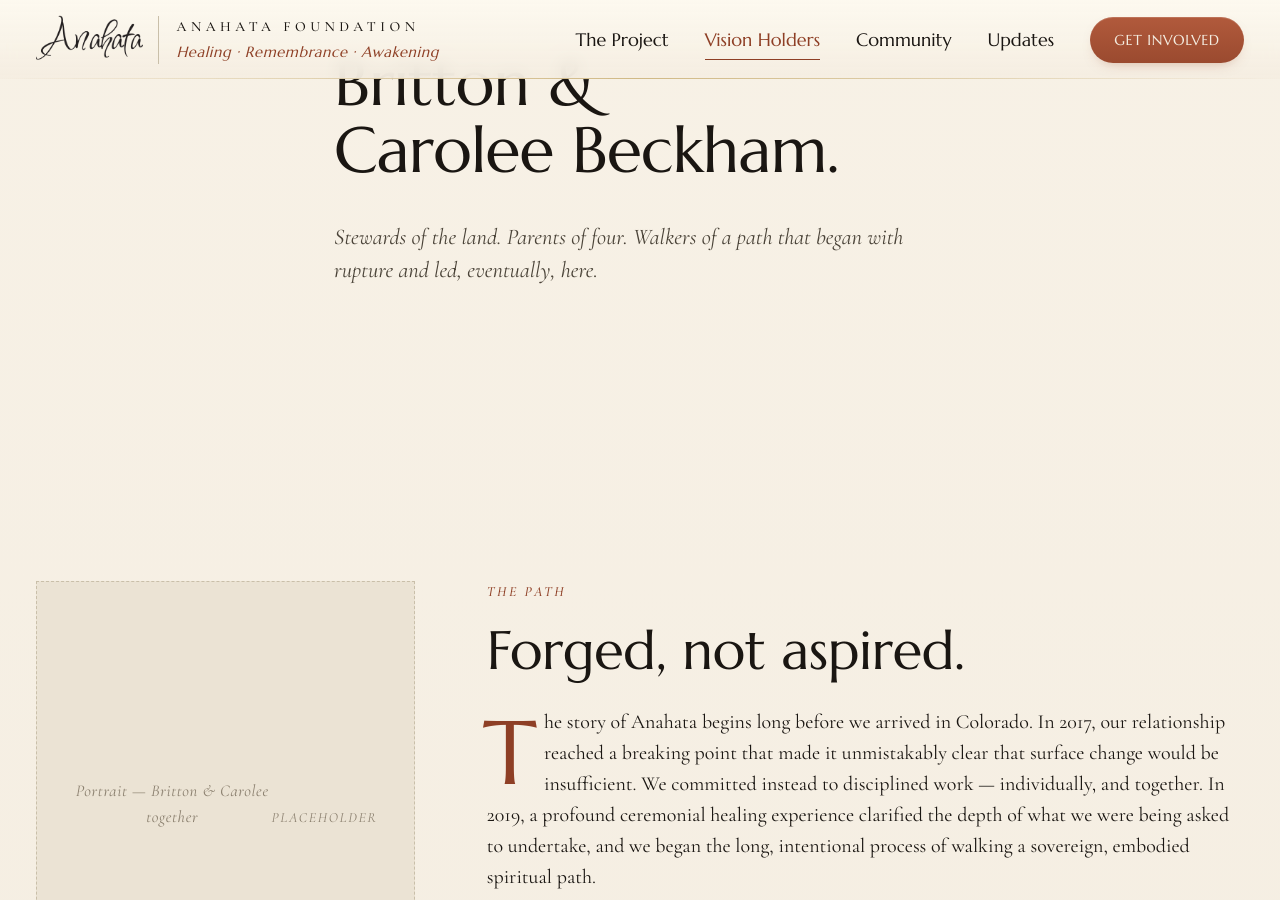
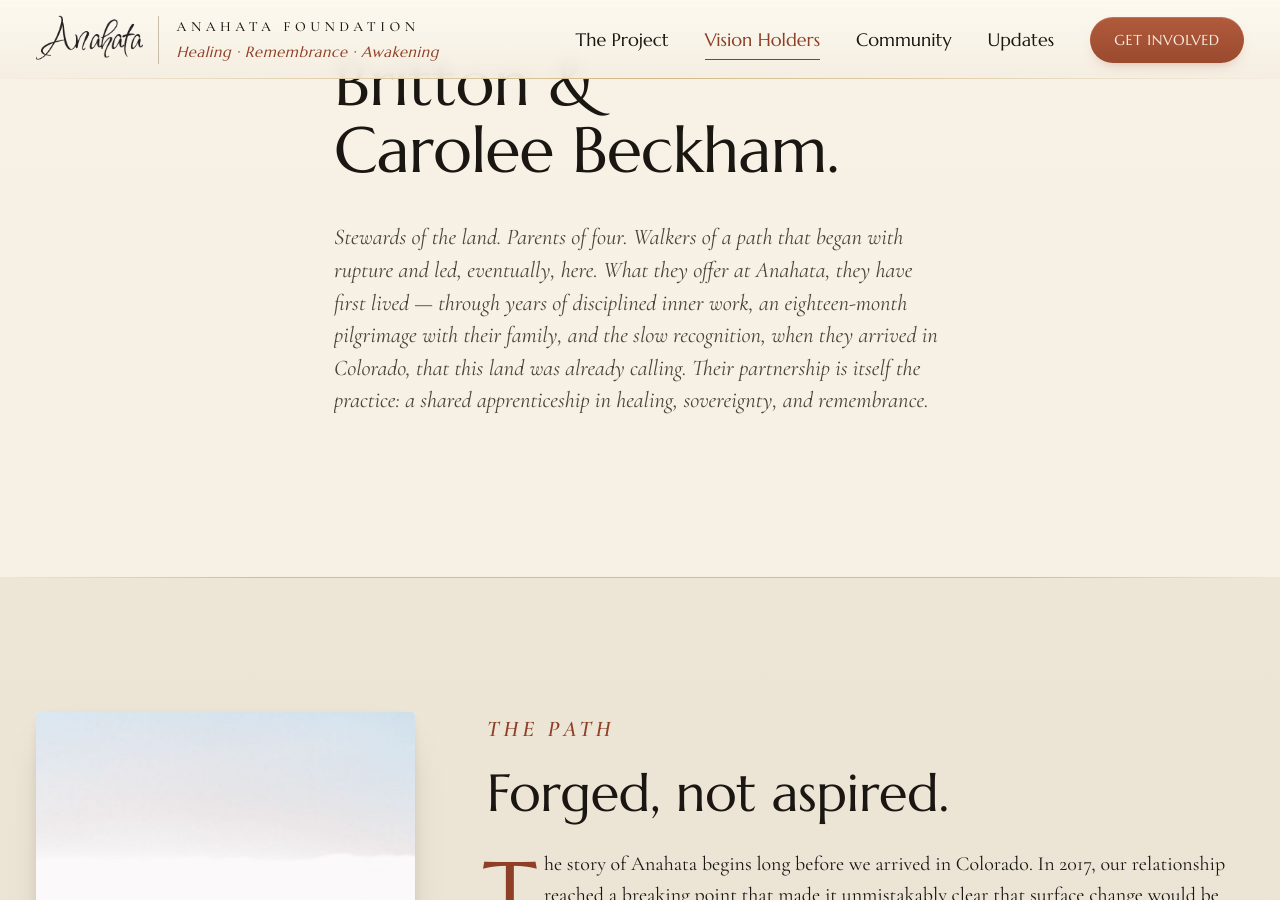
Before and after one commit to brittonbeckham/anahata-foundation-site, a Jekyll site: the page built from vision-holders.html, in a window 1280 px wide and 900 px high, scrolled down 340 px. Built offline with Jekyll 4.4.1, drawn with Linux system fonts in a browser that asks for light colours; some of the changed text lies outside the part shown.

Commit message:
Home welcome restructure, Vision Holders polish, mobile fixes
Home
- Welcome section now uses the page-opener-reveal pattern with a left-margin
  Anahata definition card; center column stays centered regardless of the side card
- Hero on mobile fills the available viewport (calc(100dvh - top-bar-height))
  via JS-measured nav + email-banner heights
- Hero meta items stack vertically; middot separators removed
- New h1: "The land called. We are answering."

Vision Holders
- Real photography in place: cliffs-of-moher (with slow pan/zoom animation),
  Britton portrait, Carolee portrait, plus full-bleed parallax images of each
  founder at the Cliffs of Moher
- Sections re-styled with eyebrow + h2 (storytelling tone over diagrammatic
  page-markers), color rhythm fixed, Family pull-quote moved between Their Path
  and Britton, opening lede extended with manifesto context
- Inline styles extracted into reusable classes (.placeholder-label, .coda-line,
  section-pine .pull-quote rule)
- New .photo-frame wrapper for portrait photos: stretches to match prose-column
  height with min-height fallback, object-fit: cover; .is-panning modifier
  layers in the slow horizontal pan with gentle zoom

Project page
- Ritual pillar candle icon redrawn (proper teardrop flame, real wick,
  tall candle body)
- First wide bleed image swapped to anahata-upper-meadow.jpg

Other
- .two-col-narrow.flip modifier so narrow image column can sit on either side
- .gitignore now ignores all root-level PNGs (Playwright QA artifacts)

Co-Authored-By: Claude Opus 4.7 (1M context) <noreply@anthropic.com>

```diff
--- a/assets/css/styles.css
+++ b/assets/css/styles.css
@@ -145,12 +145,12 @@ a:hover { color: var(--sandstone-deep); border-bottom-color: var(--sandstone); }
 
 .eyebrow {
   font-family: var(--font-serif);
-  font-size: 0.78rem;
-  font-style: italic;
+  font-size: 1.25rem;
+  font-style: italic;
+  font-weight: bold;
   letter-spacing: 0.18em;
   text-transform: uppercase;
   color: var(--sandstone-deep);
-  font-weight: 500;
   font-feature-settings: "lnum";
   margin-bottom: var(--s-2);
 }
@@ -314,12 +314,12 @@ h1, .h1 {
 }
 
 h2, .h2 {
-  font-size: 3rem;
+  font-size: 2.9rem;
   font-weight: 400;
   line-height: 1.1;
 }
 @media (max-width: 600px) {
-  h2, .h2 { font-size: 2.5rem; }
+  h2, .h2 { font-size: 2.4rem; }
 }
 
 h3, .h3 {
@@ -486,6 +486,8 @@ section {
 .section-sandstone-deep a { border-bottom-color: rgba(244,237,225,0.3); }
 .section-pine a:hover,
 .section-sandstone-deep a:hover { color: var(--gold); border-bottom-color: var(--gold); }
+.section-pine .pull-quote,
+.section-sandstone-deep .pull-quote { color: var(--paper); }
 
 /* Page-marker, pillar, and paragraph automatic restyling on dark backgrounds */
 .section-pine .page-marker,
@@ -829,8 +831,9 @@ section .shell-narrow img.site-plan-img {
   gap: var(--s-6);
   align-items: start;
 }
+.two-col-narrow.flip { grid-template-columns: 2fr 1fr; }
 @media (max-width: 800px) {
-  .two-col, .two-col-narrow { grid-template-columns: 1fr; gap: var(--s-4); }
+  .two-col, .two-col-narrow, .two-col-narrow.flip { grid-template-columns: 1fr; gap: var(--s-4); }
 }
 
 /* ===========================================================
@@ -1143,10 +1146,11 @@ section .shell-narrow img.site-plan-img {
   background-attachment: fixed;
 }
 @media (max-width: 800px) {
-  .hero { min-height: 560px; max-height: 720px; }
-}
-@media (max-width: 480px) {
-  .hero { min-height: 520px; max-height: 640px; }
+  .hero {
+    height: calc(100dvh - var(--top-bar-height, 180px));
+    min-height: calc(100dvh - var(--top-bar-height, 180px));
+    max-height: none;
+  }
 }
 .hero-img {
   position: absolute;
@@ -1204,8 +1208,8 @@ section .shell-narrow img.site-plan-img {
 .hero-meta {
   margin-top: var(--s-4);
   display: flex;
-  gap: var(--s-4);
-  flex-wrap: wrap;
+  flex-direction: column;
+  gap: 0.35rem;
   font-size: 0.78rem;
   letter-spacing: 0.18em;
   text-transform: uppercase;
@@ -1255,7 +1259,7 @@ section .shell-narrow img.site-plan-img {
   position: relative;
   background: var(--gradient-card-elevated);
   border-radius: 6px;
-  padding: var(--s-4) var(--s-4) var(--s-4) calc(var(--s-4) + 0.5rem);
+  padding: var(--s-2) var(--s-2) var(--s-2) calc(var(--s-2) + 0.5rem);
   box-shadow:
     0 1px 0 rgba(255,255,255,0.7) inset,
     0 14px 30px -22px rgba(26,22,18,0.18),
@@ -1742,12 +1746,10 @@ section .shell-narrow img.site-plan-img {
   line-height: 1.2;
   text-wrap: balance;
   color: var(--ink);
-  margin: var(--s-6) 0;
+  margin: 0 auto;
   padding: 0 var(--s-2);
   text-align: center;
   max-width: 24em;
-  margin-left: auto;
-  margin-right: auto;
 }
 
 /* =========================================================
@@ -2049,6 +2051,7 @@ footer.site-foot .foot-legal {
   background: var(--paper-2);
   border: 1px dashed var(--rule);
   display: flex;
+  flex-direction: column;
   align-items: center;
   justify-content: center;
   text-align: center;
@@ -2062,6 +2065,60 @@ footer.site-foot .foot-legal {
 .placeholder.square { aspect-ratio: 1/1; }
 .placeholder.wide { aspect-ratio: 16/9; }
 
+/* Photo wrapper — stretches to text height in two-col-narrow contexts */
+.photo-frame {
+  overflow: hidden;
+  border-radius: 4px;
+  box-shadow:
+    0 1px 0 rgba(255,255,255,0.5) inset,
+    0 18px 40px -22px rgba(26,22,18,0.35),
+    0 4px 12px -6px rgba(26,22,18,0.18);
+}
+.photo-frame img {
+  width: 100%;
+  height: auto;
+  display: block;
+}
+@media (min-width: 801px) {
+  .two-col-narrow .photo-frame {
+    align-self: stretch;
+    height: 100%;
+    min-height: 480px;
+  }
+  .two-col-narrow .photo-frame img {
+    height: 100%;
+    object-fit: cover;
+    object-position: center;
+  }
+}
+
+/* Modifier: slow horizontal pan with gentle zoom */
+.photo-frame.is-panning img {
+  animation: photoPan 28s ease-in-out infinite alternate;
+  will-change: transform;
+}
+@keyframes photoPan {
+  from { transform: scale(1.1) translateX(-1.5%); }
+  to   { transform: scale(1.1) translateX(1.5%); }
+}
+@media (prefers-reduced-motion: reduce) {
+  .photo-frame.is-panning img { animation: none; transform: scale(1.05); }
+}
+
+.placeholder-label {
+  display: block;
+  margin-top: var(--s-3);
+  font-size: 0.78rem;
+  letter-spacing: 0.12em;
+  text-transform: uppercase;
+}
+
+.coda-line {
+  font-style: italic;
+  color: var(--ink-soft);
+  margin-top: var(--s-4);
+}
+
 /* =========================================================
    Anchor scroll offset for sticky nav
    ========================================================= */
@@ -2074,23 +2131,32 @@ section[id] { scroll-margin-top: 70px; }
 }
 
 /* =========================================================
-   Welcome layout — body sits in a project-page-style narrow
-   column on the right; supplemental text floats in the
-   space to its left. No rules or headers on the left.
+   Welcome layout — center column matches the project-page
+   opener (shell-narrow page-opener-reveal) and stays centered
+   on the page; the Anahata definition floats in the left
+   margin without shifting the main column.
    ========================================================= */
 .welcome-grid {
   display: grid;
-  grid-template-columns: minmax(0, 1fr) minmax(0, var(--measure));
-  column-gap: var(--s-6);
+  grid-template-columns: minmax(0, 1fr) minmax(0, var(--measure)) minmax(0, 1fr);
+  column-gap: var(--s-4);
   align-items: start;
   max-width: var(--max);
   margin: 0 auto;
-}
+  padding: 0 var(--gut);
+}
+.welcome-opener .page-marker { margin-top: 0; }
+
 .welcome-side {
   position: sticky;
   top: 110px;
-  padding: 0.4rem var(--s-3) 0 0;
-  text-align: right;
+  padding: var(--s-4) var(--s-4);
+  background: var(--paper-2);
+  border: 1px solid var(--rule-soft);
+  border-left: 3px solid var(--sandstone);
+  border-radius: 2px;
+  text-align: left;
+  box-shadow: 0 1px 0 rgba(255,255,255,0.6) inset, 0 8px 20px -14px rgba(26,22,18,0.18);
 }
 .welcome-side-pron {
   font-family: var(--font-serif);
@@ -2104,30 +2170,21 @@ section[id] { scroll-margin-top: 70px; }
   font-size: 0.95rem;
   line-height: 1.6;
   color: var(--ink-soft);
-  margin: 0 0 var(--s-3) 0;
+  margin: 0;
   text-wrap: pretty;
   font-style: normal;
 }
 .welcome-side-def em { font-style: italic; }
-.welcome-side-coda {
-  font-family: var(--font-display);
-  font-style: italic;
-  font-size: 1rem;
-  line-height: 1.5;
-  color: var(--gold-deep);
-  margin: 0;
-}
-.welcome-main { min-width: 0; }
-.welcome-main .page-marker { margin-top: 0; }
 
 @media (max-width: 900px) {
-  .welcome-grid { grid-template-columns: 1fr; max-width: var(--measure); }
+  .welcome-grid {
+    grid-template-columns: 1fr;
+    max-width: var(--measure);
+    padding: 0;
+  }
   .welcome-side {
     position: static;
-    text-align: left;
-    padding: 0 0 var(--s-4) 0;
-    border-bottom: 1px solid var(--rule);
-    margin-bottom: var(--s-5);
+    margin: 0 var(--s-4) var(--s-5);
   }
 }
 
--- a/assets/js/site.js
+++ b/assets/js/site.js
@@ -760,6 +760,23 @@
     }
   }
 
+  // ---- Top-bar height (nav + email banner) for hero sizing ----
+  function initTopBarHeight() {
+    var root = document.documentElement;
+    function measure() {
+      var nav = document.querySelector('.nav');
+      var banner = document.querySelector('.email-banner');
+      var h = (nav ? nav.offsetHeight : 0) + (banner ? banner.offsetHeight : 0);
+      root.style.setProperty('--top-bar-height', h + 'px');
+    }
+    measure();
+    window.addEventListener('resize', measure);
+    window.addEventListener('orientationchange', measure);
+    if (document.fonts && document.fonts.ready) {
+      document.fonts.ready.then(measure);
+    }
+  }
+
   // ---- Generic reveal-on-scroll observer ----
   // Adds .is-revealed to any element with .stack-reveal or .page-opener-reveal
   // when it enters the viewport. Fires once per element.
@@ -787,6 +804,7 @@
   }
 
   ready(function () {
+    initTopBarHeight();
     initNav();
     initEmailBanner();
     initParallax();
--- a/vision-holders.html
+++ b/vision-holders.html
@@ -15,19 +15,23 @@ description: Britton & Carolee Beckham — stewards of the land, parents of four
       </h1>
       <p class="lede">
         Stewards of the land. Parents of four. Walkers of a path that began with rupture
-        and led, eventually, here.
+        and led, eventually, here. What they offer at Anahata, they have first lived &mdash;
+        through years of disciplined inner work, an eighteen-month pilgrimage with their
+        family, and the slow recognition, when they arrived in Colorado, that this land
+        was already calling. Their partnership is itself the practice: a shared
+        apprenticeship in healing, sovereignty, and remembrance.
       </p>
     </div>
   </div>
 
   <!-- Their story -->
-  <div class="section">
+  <div class="section section-paper-2">
     <div class="shell">
       <div class="two-col-narrow">
-        <div class="placeholder wide" style="aspect-ratio: 4/5;">
-          Portrait &mdash; Britton &amp; Carolee together
-          <br /><br />
-          <span style="font-size: 0.78rem; letter-spacing: 0.12em; text-transform: uppercase;">placeholder</span>
+        <div class="photo-frame is-panning">
+          <img class="no-shadow"
+               src="{{ '/assets/media/carolee-britton-cliffs-of-moher.jpg' | relative_url }}"
+               alt="Carolee and Britton at the Cliffs of Moher in Ireland during their eighteen-month family pilgrimage" />
         </div>
         <div>
           <div class="eyebrow">The Path</div>
@@ -55,7 +59,7 @@ description: Britton & Carolee Beckham — stewards of the land, parents of four
             The land we now call Anahata was not a blank canvas &mdash; it was a place we had
             been prepared to steward.
           </p>
-          <p style="font-style: italic; color: var(--ink-soft); margin-top: var(--s-4);">
+          <p class="coda-line">
             Wisdom is not accumulated. It is forged.
           </p>
         </div>
@@ -63,10 +67,22 @@ description: Britton & Carolee Beckham — stewards of the land, parents of four
     </div>
   </div>
 
+  <!-- Family note -->
+  <div class="section section-pine">
+    <div class="shell-narrow">
+      <div class="pull-quote">
+        "Anahata emerged from our shared awakening.
+        It stands as a reflection of our devotion to the evolution of consciousness,
+        and our belief that healing the self heals the world."
+        <!-- <span class="pull-quote-cite">&mdash; Britton &amp; Carolee, raising four children at Anahata</span> -->
+      </div>
+    </div>
+  </div>
+
   <!-- Britton -->
-  <div class="section section-paper-2">
+  <div class="section">
     <div class="shell">
-      <div class="two-col-narrow">
+      <div class="two-col-narrow flip">
         <div>
           <div class="eyebrow">Britton</div>
           <h2>Architect of vision and structure.</h2>
@@ -88,21 +104,29 @@ description: Britton & Carolee Beckham — stewards of the land, parents of four
             the project through clarity, focus, and unwavering connection to purpose.
           </p>
         </div>
-        <div class="placeholder">
-          Portrait &mdash; Britton<br /><br />
-          <span style="font-size: 0.78rem; letter-spacing: 0.12em; text-transform: uppercase;">placeholder</span>
+        <div class="photo-frame">
+          <img class="no-shadow"
+               src="{{ '/assets/media/britton.jpg' | relative_url }}"
+               alt="Portrait of Britton" />
         </div>
       </div>
     </div>
   </div>
 
+  <!-- Britton — wide image break -->
+  <div class="bleed-image bleed-image-fixed"
+       role="img"
+       aria-label="Britton at the Cliffs of Moher in Ireland"
+       style="background-image: url('{{ '/assets/media/britton-cliffs-of-moher.jpg' | relative_url }}');"></div>
+
   <!-- Carolee -->
-  <div class="section">
+  <div class="section section-paper-2">
     <div class="shell">
       <div class="two-col-narrow">
-        <div class="placeholder">
-          Portrait &mdash; Carolee<br /><br />
-          <span style="font-size: 0.78rem; letter-spacing: 0.12em; text-transform: uppercase;">placeholder</span>
+        <div class="photo-frame">
+          <img class="no-shadow"
+               src="{{ '/assets/media/carolee.png' | relative_url }}"
+               alt="Portrait of Carolee" />
         </div>
         <div>
           <div class="eyebrow">Carolee</div>
@@ -131,15 +155,9 @@ description: Britton & Carolee Beckham — stewards of the land, parents of four
     </div>
   </div>
 
-  <!-- Family note -->
-  <div class="section section-pine">
-    <div class="shell-narrow">
-      <div class="pull-quote" style="color: var(--paper);">
-        "Anahata emerged from our shared awakening.
-        It stands as a reflection of our devotion to the evolution of consciousness,
-        and our belief that healing the self heals the world."
-        <span class="pull-quote-cite">&mdash; Britton &amp; Carolee, raising four children at Anahata</span>
-      </div>
-    </div>
-  </div>
+  <!-- Carolee — wide image break -->
+  <div class="bleed-image bleed-image-fixed"
+       role="img"
+       aria-label="Carolee at the Cliffs of Moher in Ireland"
+       style="background-image: url('{{ '/assets/media/carolee-cliffs-of-moher.jpg' | relative_url }}');"></div>
 </section>
```
Also changed, not shown: index.html (+6 -9 lines), the-project.html (+11 -6 lines), assets/media/anahata-upper-meadow.jpg (added), assets/media/britton-cliffs-of-moher.jpg (added), assets/media/britton.jpg (added), assets/media/carolee-britton-cliffs-of-moher.jpg (added), assets/media/carolee-cliffs-of-moher.jpg (added), assets/media/carolee.png (added), 1 other file.
